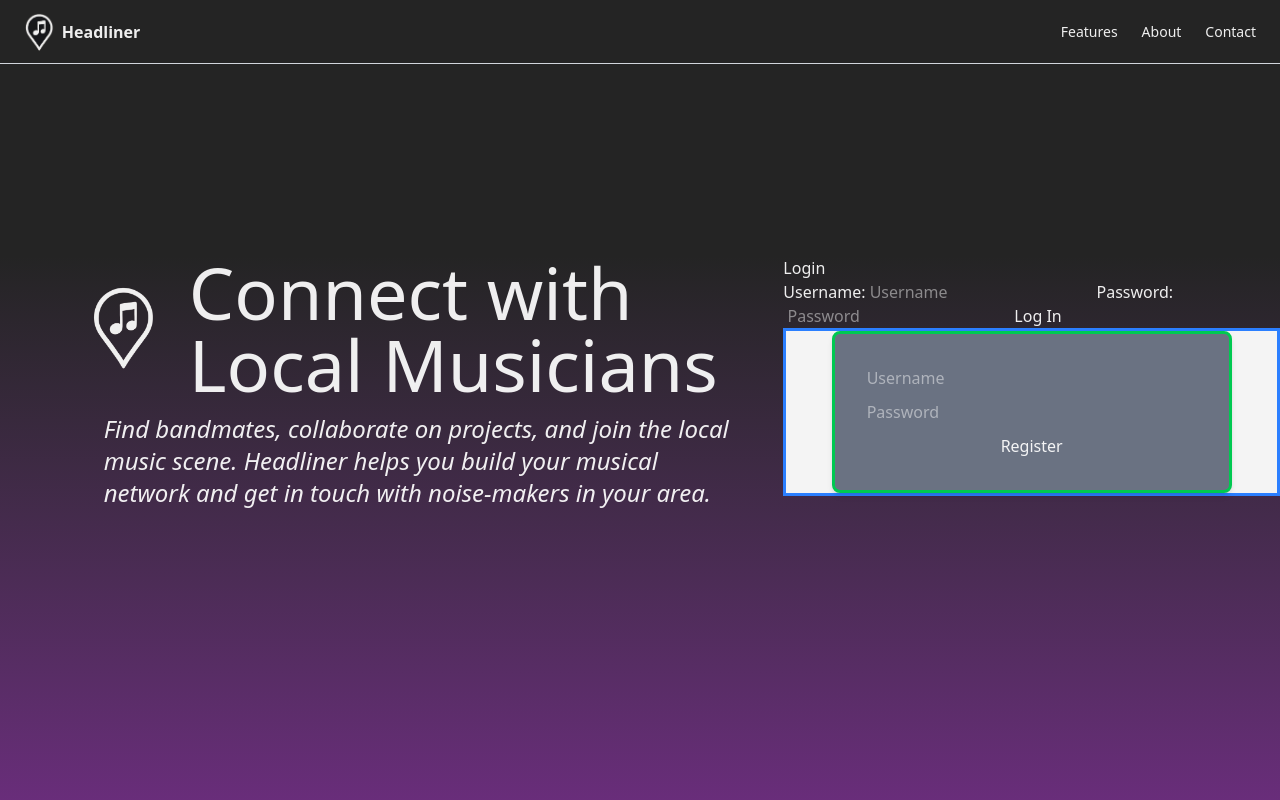
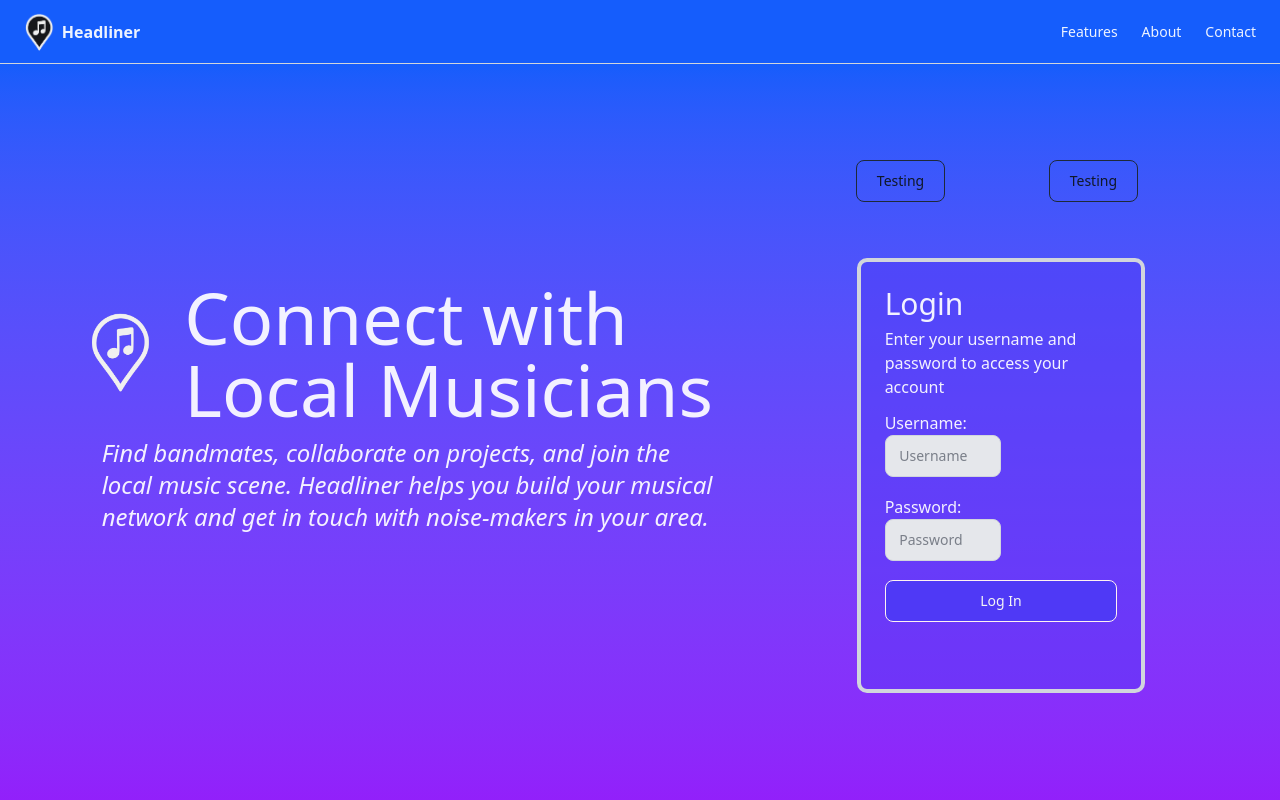
Before and after one commit to Dannyboi-john/Headliner, a React (Vite) app in the folder frontend/: page / in a window 1280 px wide. Shown: the top 800 px of the page. Built offline with nearby package versions, Linux system fonts and the light colour scheme.

Commit message:
Changed background gradient, also added more styling to Login

```diff
--- /dev/null
+++ b/frontend/src/components/Button.jsx
@@ -0,0 +1,12 @@
+import React, { useState } from 'react';
+
+function Button() {
+    console.log("button clicked");
+
+    return (
+        <button
+            className="text-gray-900 hover:text-white border border-gray-800 hover:bg-gray-900 focus:ring-4 focus:outline-none focus:ring-gray-300 font-medium rounded-lg text-sm px-5 py-2.5 text-center me-2 mb-2 dark:border-gray-600 dark:text-gray-400 dark:hover:text-white dark:hover:bg-gray-600 dark:focus:ring-gray-800"
+                >Testing
+            </button>
+    )
+} export default Button;
--- a/frontend/src/components/Login.jsx
+++ b/frontend/src/components/Login.jsx
@@ -32,12 +32,14 @@ const Login = () => {
     };
 
     return (
-        <div>
-            <h2>Login</h2>
-            {message && <p>{message}</p>}
+        <div className="m-[10%] ml-[20%] mr-[20%] p-[5%] border-4 border-gray-300 bg-indigo-600/40 rounded-[10px]">
+            <p className="text-3xl pb-[2%]">Login</p>
+            <p className="text-l pb-[5%]">Enter your username and password to access your account</p>
             <form onSubmit={handleSubmit}>
-                <label>Username:
+                <div className="grid grid-rows-3">
+                    <label className="pb-[8%]">Username:
                         <input
+                            className="bg-gray-200 border border-gray-300 text-gray-900 text-sm rounded-lg focus:ring-blue-500 focus:border-blue-500 block w-1/2 p-2.5"
                             placeholder=' Username'
                             type="username"
                             name="username"
@@ -45,16 +47,21 @@ const Login = () => {
                             onChange={handleChange}
                             required />
                     </label>
-                <label>Password:
+                    <label className="pb-[8%]">Password:
                         <input
+                            className="bg-gray-200 border border-gray-300 text-gray-900 text-sm rounded-lg focus:ring-blue-500 focus:border-blue-500 block w-1/2 p-2.5"
                             placeholder=' Password'
                             type="password"
                             name="password"
                             value={formData.password}
                             onChange={handleChange}
                             required />
+                        {message && <p>{message}</p>}
                     </label>
-                <button type="submit">Log In</button>
+                    <button
+                        type="submit"
+                        className="text-gray-100 bg-indigo-600 hover:text-white border border-red-50 focus:ring-4 focus:outline-none focus:ring-gray-300 font-medium rounded-lg text-sm px-5 py-2.5 text-center h-1/2">Log In</button>
+                </div>
             </form>
         </div>
     );
--- a/frontend/src/pages/Home.jsx
+++ b/frontend/src/pages/Home.jsx
@@ -4,6 +4,7 @@ import icon from '../assets/icon-small-nobg.png';
 import bigIcon from '../assets/icon-big-nobg.png';
 import Login from '../components/Login';
 import Register from '../components/Register';
+import Button from '../components/Button';
 
 const Home = () => {
 
@@ -14,7 +15,7 @@ const Home = () => {
 
     return (
         <>
-            <header className="px-4 lg:px-6 h-16 flex items-center border-b border-gray-300">
+            <header className="px-4 lg:px-6 h-16 flex items-center border-b bg-blue-600 border-gray-300">
                 <Link href="/" className="flex items-center gap-2 font-semibold">
                     <img src={icon} className="h-10"/>
                     <span>Headliner</span>
@@ -32,9 +33,9 @@ const Home = () => {
                 </nav>
             </header>
 
-            <main className="bg-gradient-to-t from-[#8B28A6] to-[#242424] h-screen">
-                <div className="grid grid-cols-[3fr_2fr] items-start mt-[15%] ml-[3%]"> {/* Container for the body */}
-                    <div className="grid grid-rows-2 items-start mr-[5%] ml-[7%]"> {/* Container for the left 2/3rds: logo / header / description */}
+            <main className="bg-gradient-to-t from-purple-600 to-blue-600 h-screen">
+                <div className="grid grid-cols-[3fr_2fr] items-start mt-0  ml-[3%] mr-[3%]"> {/* Container for the body */}
+                    <div className="grid grid-rows-2 items-start pt-[30%] mr-[5%] ml-[7%]"> {/* Container for the left 2/3rds: logo / header / description */}
                         <div className="flex items-center">
                             <img src={bigIcon} className="w-1/10"/>
                             <p className="text-7xl font-primary pl-[5%]">Connect with Local Musicians</p>
@@ -44,9 +45,13 @@ const Home = () => {
                             musical network and get in touch with noise-makers in your area.
                         </p>
                     </div>
-                    <div> {/* Container for the right 1/3rd: login & register toggle buttons / login & register forms */}
+                    <div className="pt-[20%]"> {/* Container for the right 1/3rd: login & register toggle buttons / login & register forms */}
+                        <div className="flex flex-row flex-[25%_25%] justify-evenly">
+                            <Button />
+                            <Button />
+                        </div>
                         <Login />
-                        <Register />
+                        {/* <Register /> */}
                     </div>
                 </div>
             </main>
--- a/frontend/tailwind.config.js
+++ b/frontend/tailwind.config.js
@@ -2,6 +2,7 @@ module.exports = {
     content: ['./src/**/*.{js,jsx,ts,tsx,html}'],
     theme: {
         extend: {
+            backgroundOpacity: ['active'],
             fontFamily: {
                 primary: ['var(--font-primary)'],
             },
```
Lines whose indentation alone changed are shown as unchanged.
